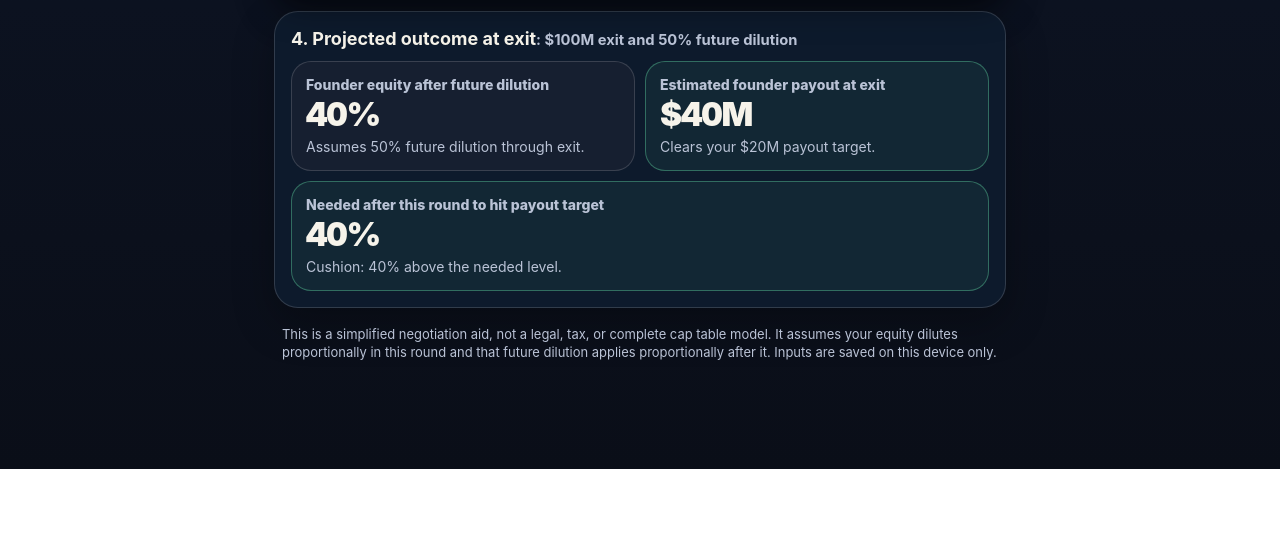
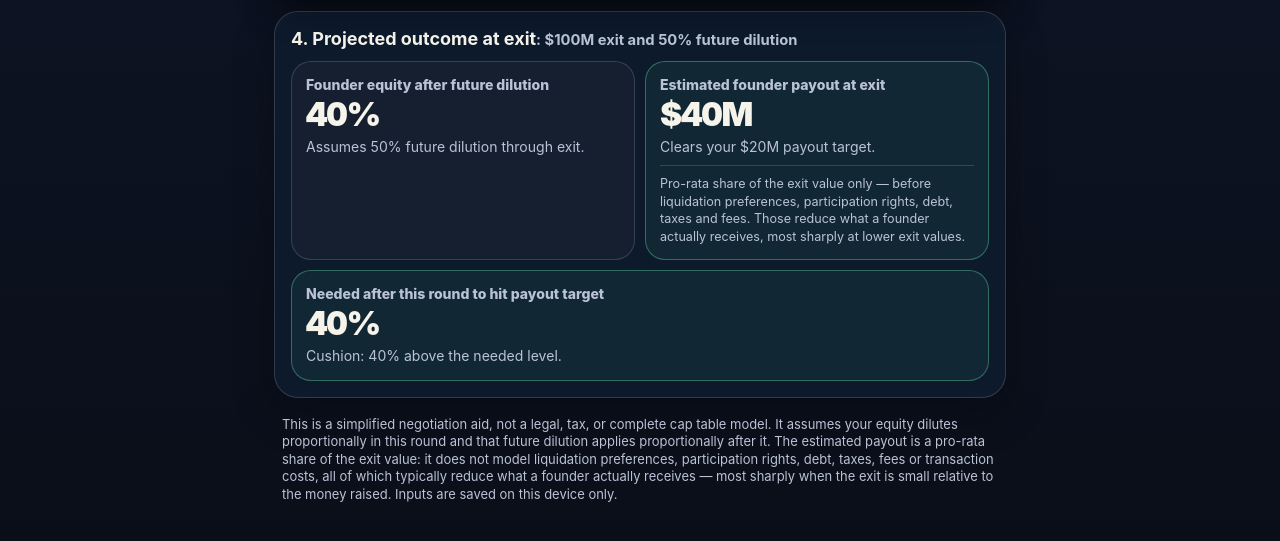
Before and after one commit to kremerventures/startupequitycalc, a plain HTML site: page index.html in a window 1280 px wide. Shown: the part 798-1339 px from the top of the page. Before the commit the page ends 1267 px from the top, so only its background shows below. Drawn offline with Linux system fonts and the light colour scheme.

Commit message:
Disclose the pro-rata assumption; validate ownership input
Adopts two findings from an external review, and deliberately rejects two.

Liquidation preferences. The headline "Estimated founder payout at exit" is a
pure pro-rata figure. With a standard 1x non-participating preference, $2M
raised on $8M pre and a $5M exit, the investor takes $2M off the top and the
founder gets $3M -- the app said $4M, a 33% overstatement. Worst when the exit
is small relative to money raised; it vanishes at high exits where the investor
converts. A caveat now sits on the payout card itself rather than only in the
footer, and the footer names participation rights, debt, taxes, fees and
transaction costs.

Ownership validity. Math.min(100,Math.max(0,...)) silently clamped, so typing
150 computed with 100 while 150 stayed on screen. parseOwnership() now mirrors
the money fields: out-of-range or unparseable marks the field invalid, shows an
error, dashes the results and the Everyone-else mirror, and the setup summary
reads "Check your ownership %". Blank still deliberately means 100%; 0 and 100
remain valid boundaries.

Rejected: the rounding verdict (deliberate and tested; worst case measured at
$4k on a $20M target, and the alternative shows "$20M" above "below your $20M
target"), and relabelling round-constrained targets "Not possible" (needing 90%
when the round caps you at 80% is impossible at these terms, not impossible --
better terms fix it, and "Short by 10%" points at the lever). Reasoning recorded
in PROGRESS.md so they are not re-fixed later.

183 checks, 0 failures. Cache bumped to v21.

Co-Authored-By: Claude Opus 5 <noreply@anthropic.com>

```diff
--- a/index.html
+++ b/index.html
@@ -53,6 +53,7 @@
 .installHelp li{margin:5px 0}
 .installHelp p{margin:8px 0 0;font-size:.76rem}
 .installHelp.installed{background:rgba(94,207,157,.1);border-color:rgba(94,207,157,.45);color:var(--ink)}
+.result .caveat{margin-top:9px;padding-top:9px;border-top:1px solid var(--line);color:var(--muted);font-size:.7rem;line-height:1.4}
 input[type=number]{-moz-appearance:textfield;appearance:textfield}
 input[type=number]::-webkit-outer-spin-button,input[type=number]::-webkit-inner-spin-button{-webkit-appearance:none;margin:0}
 </style>
@@ -83,11 +84,12 @@ input[type=number]::-webkit-outer-spin-button,input[type=number]::-webkit-inner-
       <button class="reset" id="resetStatus">Reset setup</button>
     </div>
     <div class="inputGrid setupBody" id="setupBody">
-      <div class="field">
+      <div class="field" id="founderEqField">
         <label for="founderEq">Your ownership today</label>
         <div class="valRow suffix"><input id="founderEq" type="number" inputmode="decimal" min="0" max="100" step="1" placeholder="100" value="100"><span class="unit">%</span></div>
         <div class="mini">Tap to type any %.</div>
         <div class="quick"><button class="chip" data-eq="100">100%</button><button class="chip" data-eq="80">80%</button><button class="chip" data-eq="60">60%</button><button class="chip" data-eq="50">50%</button></div>
+        <div class="validation" id="founderEqError">Enter an ownership between 0% and 100%.</div>
         <div class="ownRow ro">
           <span class="ownName">Everyone else</span>
           <div class="ownVal"><span id="othersToday">0</span><span class="unit">%</span></div>
@@ -153,12 +155,13 @@ input[type=number]::-webkit-outer-spin-button,input[type=number]::-webkit-inner-
         <div class="label">Estimated founder payout at exit</div>
         <div class="value" id="founderPayout">$0</div>
         <div class="sub" id="headlineSub">Based on founder equity after future dilution.</div>
+        <div class="caveat" id="payoutCaveat">Pro-rata share of the exit value only &mdash; before liquidation preferences, participation rights, debt, taxes and fees. Those reduce what a founder actually receives, most sharply at lower exit values.</div>
       </div>
       <div class="result wide" id="needCard"><div class="label">Needed after this round to hit payout target</div><div class="value" id="neededNow">0%</div><div class="sub" id="gapText">Your current terms clear or miss this hurdle.</div></div>
     </div>
   </section>
 
-  <div class="footer">This is a simplified negotiation aid, not a legal, tax, or complete cap table model. It assumes your equity dilutes proportionally in this round and that future dilution applies proportionally after it. Inputs are saved on this device only.</div>
+  <div class="footer">This is a simplified negotiation aid, not a legal, tax, or complete cap table model. It assumes your equity dilutes proportionally in this round and that future dilution applies proportionally after it. The estimated payout is a pro-rata share of the exit value: it does not model liquidation preferences, participation rights, debt, taxes, fees or transaction costs, all of which typically reduce what a founder actually receives &mdash; most sharply when the exit is small relative to the money raised. Inputs are saved on this device only.</div>
 </main>
 <button class="stickyBar" id="stickyBar" type="button" aria-label="Jump to results">
   <span class="cell"><span class="sbl">Founder after round</span><b id="sbKeep">0%</b></span>
@@ -184,6 +187,18 @@ function parseMoney(v){
   return {value:n,valid:true,blank:false};
 }
 function num(v){return parseMoney(v).value}
+// Ownership gets the same treatment as the money fields: say so when the value
+// is unusable rather than silently clamping it while the typed number stays on
+// screen. Blank still deliberately means 100%.
+function parseOwnership(v){
+  const raw=String(v??'').trim();
+  if(raw==='')return {value:100,valid:true,blank:true};
+  const s=raw.replace(/[%\s,]/g,'');
+  if(!/^\+?(?:\d+\.?\d*|\.\d+)$/.test(s))return {value:0,valid:false,blank:false};
+  const n=Number(s);
+  if(!Number.isFinite(n)||n<0||n>100)return {value:0,valid:false,blank:false};
+  return {value:n,valid:true,blank:false};
+}
 function money(n){
   if(!Number.isFinite(n)||n<=0)return '$0';
   if(n>=1e9)return '$'+(n/1e9).toFixed(2).replace(/\.0+$/,'').replace(/(\.\d*[1-9])0+$/,'$1')+'B';
@@ -231,15 +246,17 @@ function renderInvalid(){
 function calc(){
   const parsed={raise:parseMoney($('raise').value),pre:parseMoney($('pre').value),exit:parseMoney($('exit').value),goal:parseMoney($('goal').value)};
   for(const id of moneyFields)setFieldValidity(id,parsed[id]);
-  const eqStr=$('founderEq').value,eq=(eqStr===''?100:Math.min(100,Math.max(0,Number(eqStr)||0)))/100;
+  const own=parseOwnership($('founderEq').value);
+  setFieldValidity('founderEq',own);
+  const eq=own.value/100;
   const fd=Number($('futureDilution').value)/100;
   sizeSuffix($('founderEq'));
-  $('othersToday').textContent=pct((1-eq)*100).replace('%','');
-  $('setupSummaryVals').textContent='You '+pct(eq*100)+' · Others '+pct((1-eq)*100)+' · Target exit '+money(parsed.exit.value)+' · Payout target '+money(parsed.goal.value)+' · Future dilution '+Math.round(fd*100)+'%';
+  $('othersToday').textContent=own.valid?pct((1-eq)*100).replace('%',''):'—';
+  $('setupSummaryVals').textContent=(own.valid?'You '+pct(eq*100)+' · Others '+pct((1-eq)*100):'Check your ownership %')+' · Target exit '+money(parsed.exit.value)+' · Payout target '+money(parsed.goal.value)+' · Future dilution '+Math.round(fd*100)+'%';
   $('dilutionBadge').textContent=Math.round(fd*100)+'%';
   const exitVal=parsed.exit.valid?parsed.exit.value:0;
   $('exitAssumptions').textContent=exitVal>0?': '+money(exitVal)+' exit and '+Math.round(fd*100)+'% future dilution':'';
-  if(Object.values(parsed).some(v=>!v.valid)){renderInvalid();return}
+  if(!own.valid||Object.values(parsed).some(v=>!v.valid)){renderInvalid();return}
   const r=calculateFounderCalc({raise:parsed.raise.value,pre:parsed.pre.value,exitV:parsed.exit.value,goal:parsed.goal.value,eq,fd});
   $('investorOwns').textContent=pct(r.investorOwnership*100);
   $('postMoney').textContent='Post-money valuation: '+money(r.post);
--- a/service-worker.js
+++ b/service-worker.js
@@ -1,6 +1,6 @@
 // Bump CACHE_VERSION whenever you push an updated index.html or manifest
 // so users get the new version instead of a stale cached copy.
-const CACHE_VERSION = 'founder-calc-v20';
+const CACHE_VERSION = 'founder-calc-v21';
 const ASSETS = [
   './',
   './index.html',
```
Also changed, not shown: tests/audit-founder-calc.js (+83 -1 lines), tests/TEST_RESULTS.txt, 2 other files.
